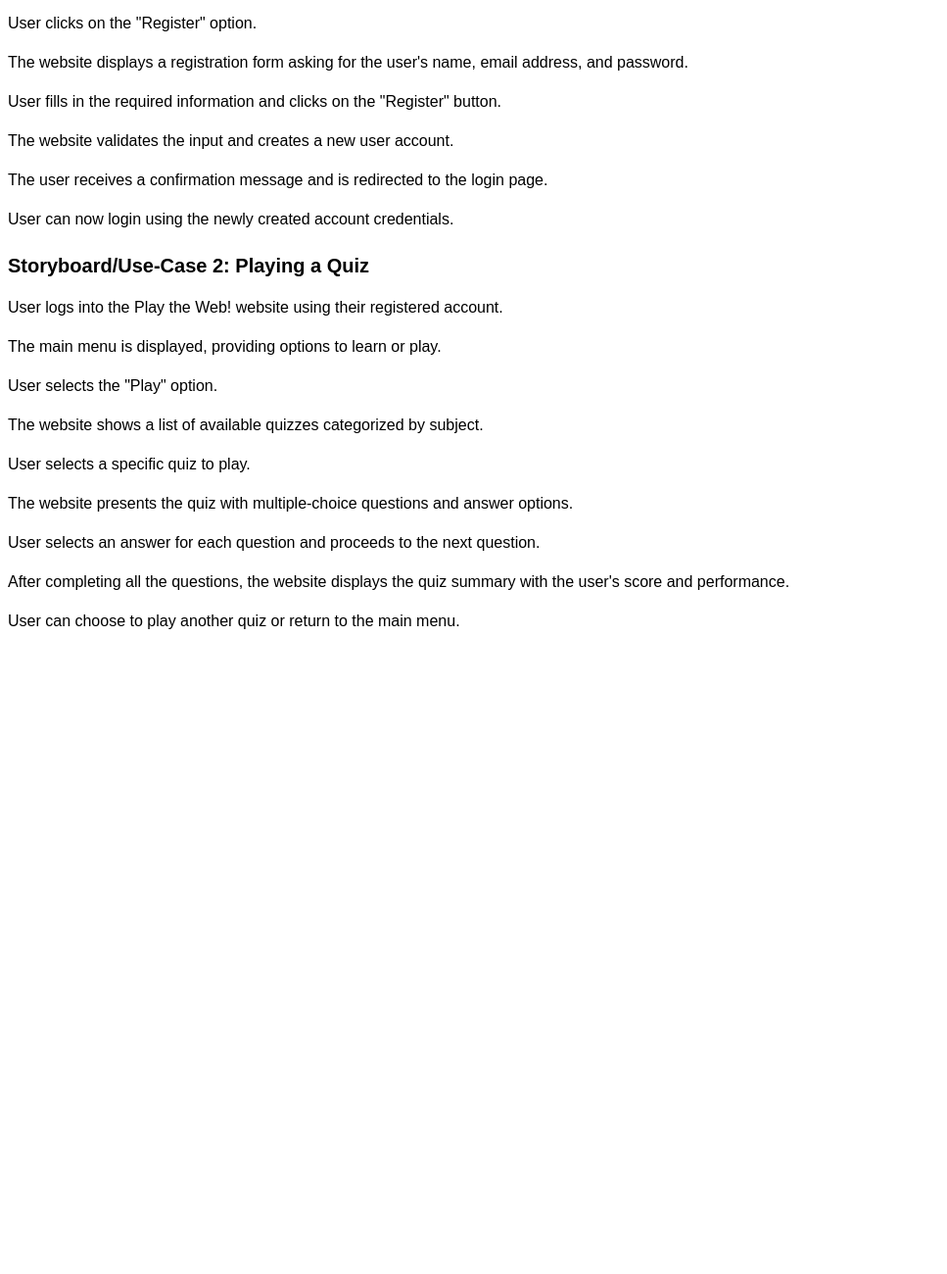
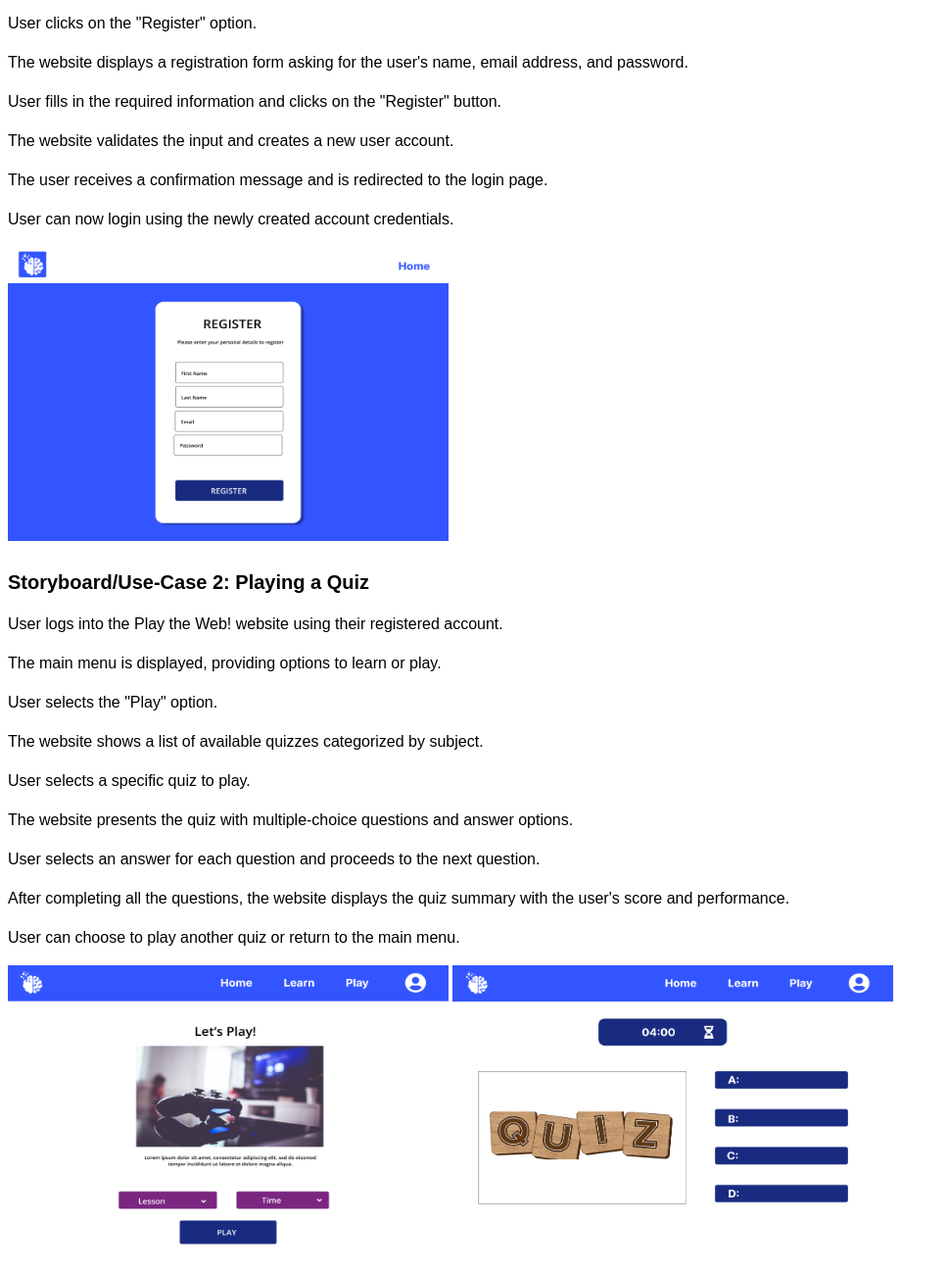
Before and after one commit to PavelSilviu/Play-the-Web, a plain HTML site: page storyboard.html in a window 1280 px wide. Shown: the part 161-1461 px from the top of the page at 98% size, without its empty margins (0-967 px from the left). Before the commit the page ends 823 px from the top, so only its background shows below. Drawn offline with Linux system fonts and the light colour scheme.

Commit message:
added some images

```diff
--- a/storyboard.html
+++ b/storyboard.html
@@ -57,7 +57,7 @@
     </p>
 
     <p>User can now login using the newly created account credentials.</p>
-
+    <img src="register.png" alt="register" width="450" height="300" />
     <h2>Storyboard/Use-Case 2: Playing a Quiz</h2>
     <p>
       User logs into the Play the Web! website using their registered account.
@@ -87,5 +87,7 @@
     </p>
 
     <p>User can choose to play another quiz or return to the main menu.</p>
+    <img src="play-quiz.png" alt="play-quiz" width="450" height="300" />
+    <img src="questions.png" alt="questions" width="450" height="300" />
   </body>
 </html>
```
Also changed, not shown: play-quiz.png (added), questions.png (added), register.png (added).
